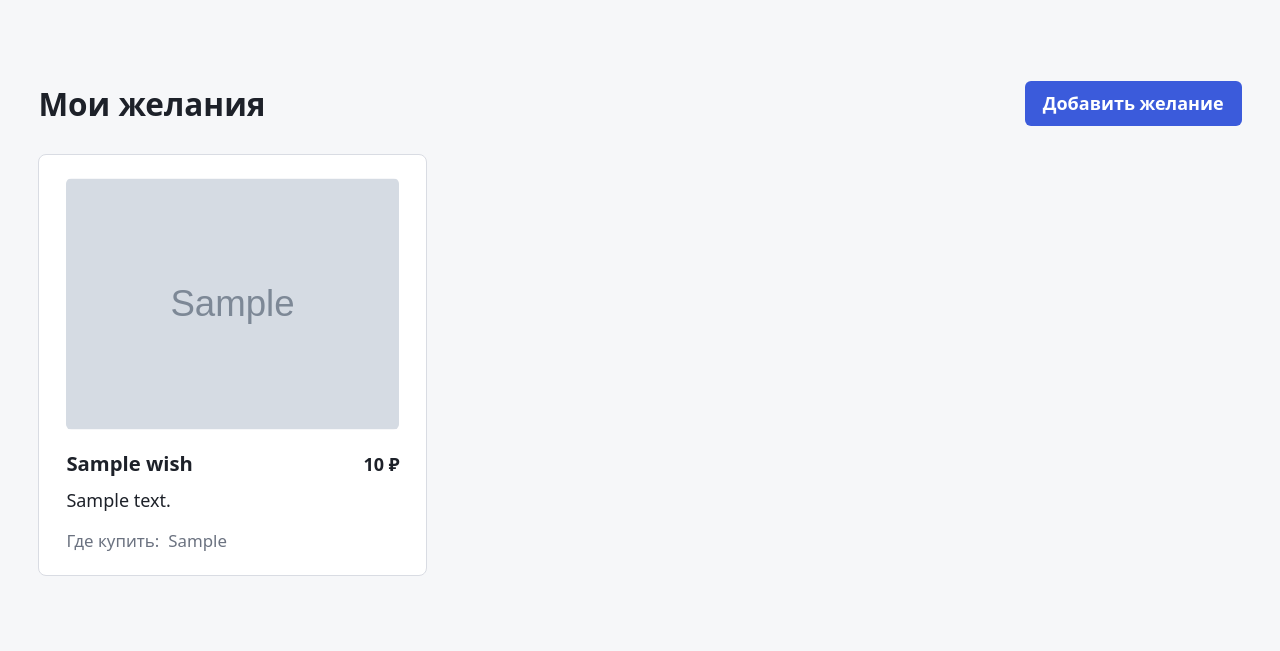
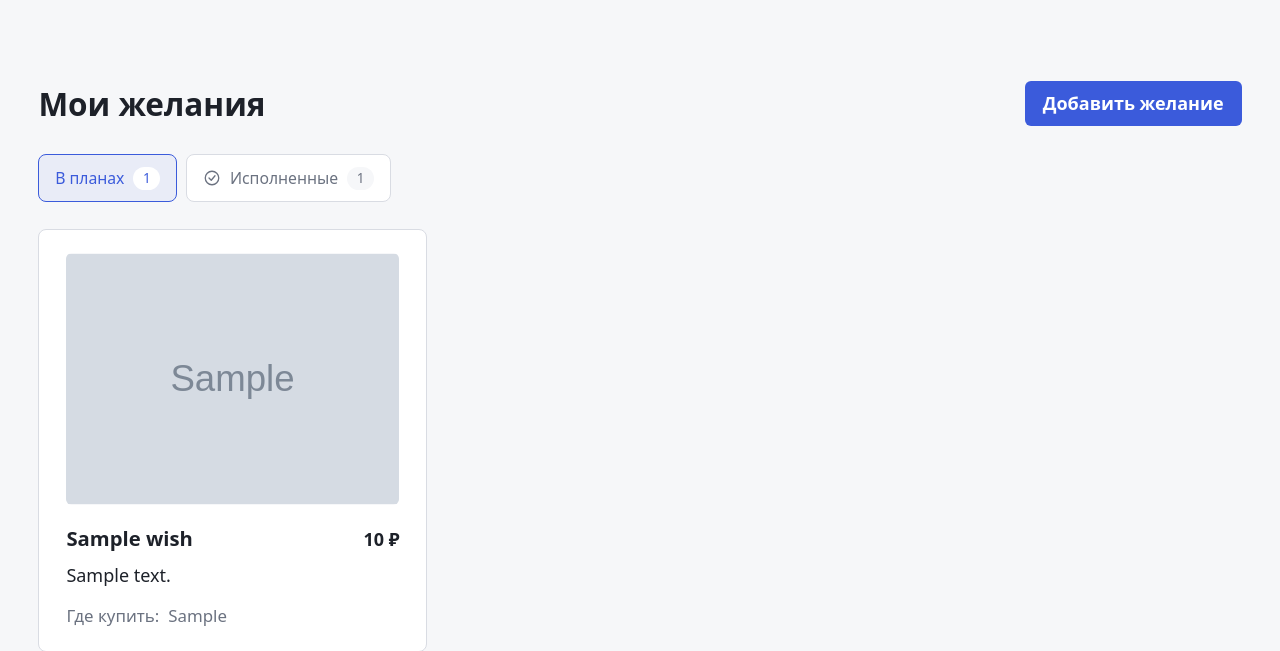
Before and after one commit to nontypeable/wish-list, a Django app: template templates/wishes/wish_list.html in a window 1280 px wide. Shown: the top 651 px of the page. Run offline with Django 5.2, Linux system fonts and the light colour scheme; the template is opened without the code that fills it: most values are stand-ins (such as "Sample title", 1, 10 or a date in 2020); grey boxes marked "Sample" are stand-in pictures.

Commit message:
feat(wishes): add the ability to view fulfilled wishes
and mark the wish as fulfilled

```diff
--- a/static/css/wishes.css
+++ b/static/css/wishes.css
@@ -51,6 +51,58 @@
 .wishes__button:hover {
     color: #fff;
     background: var(--accent-hover);
+}
+
+.wishes__filters {
+    display: flex;
+    flex-wrap: wrap;
+    gap: 0.5rem;
+    margin-bottom: 1.5rem;
+}
+
+.wishes__filter {
+    display: inline-flex;
+    align-items: center;
+    gap: 0.5rem;
+    padding: 0.625rem 0.875rem;
+    font-size: 0.875rem;
+    font-weight: 500;
+    color: var(--text-muted);
+    text-decoration: none;
+    background: var(--surface);
+    border: 1px solid var(--border);
+    border-radius: var(--radius);
+}
+
+.wishes__filter:hover {
+    color: var(--accent);
+    border-color: var(--accent);
+}
+
+.wishes__filter--active {
+    color: var(--accent);
+    background: rgb(59 91 219 / 0.07);
+    border-color: var(--accent);
+}
+
+.wishes__filter--fulfilled.wishes__filter--active {
+    color: var(--success);
+    background: rgb(43 138 62 / 0.07);
+    border-color: var(--success);
+}
+
+.wishes__count {
+    min-width: 1.5rem;
+    padding: 0.0625rem 0.375rem;
+    font-size: 0.75rem;
+    font-variant-numeric: tabular-nums;
+    text-align: center;
+    background: var(--bg);
+    border-radius: 1rem;
+}
+
+.wishes__filter--active .wishes__count {
+    background: var(--surface);
 }
 
 .wishes__list {
--- a/templates/wishes/wish_list.html
+++ b/templates/wishes/wish_list.html
@@ -11,10 +11,18 @@
     <div class="wishes wishes--wide">
         <header class="wishes__header">
             <h1 class="wishes__title">Мои желания</h1>
-            {% if wishes %}
-                <a href="{% url 'wishes:create_wish' %}" class="wishes__button">Добавить желание</a>
-            {% endif %}
+            <a href="{% url 'wishes:create_wish' %}" class="wishes__button">Добавить желание</a>
         </header>
+
+        <nav class="wishes__filters" aria-label="Статус желаний">
+            <a href="{% url 'wishes:get_wish_list' %}" class="wishes__filter{% if not show_fulfilled %} wishes__filter--active{% endif %}"{% if not show_fulfilled %} aria-current="page"{% endif %}>
+                В планах <span class="wishes__count">{{ active_count }}</span>
+            </a>
+            <a href="{% url 'wishes:get_wish_list' %}?status=fulfilled" class="wishes__filter wishes__filter--fulfilled{% if show_fulfilled %} wishes__filter--active{% endif %}"{% if show_fulfilled %} aria-current="page"{% endif %}>
+                <svg width="18" height="18" viewBox="0 0 24 24" fill="none" stroke="currentColor" stroke-width="1.75" stroke-linecap="round" stroke-linejoin="round" aria-hidden="true"><circle cx="12" cy="12" r="9"/><path d="m8 12 3 3 5-6"/></svg>
+                Исполненные <span class="wishes__count">{{ fulfilled_count }}</span>
+            </a>
+        </nav>
 
         {% if wishes %}
             <ul class="wishes__list">
@@ -45,8 +53,13 @@
             </ul>
         {% else %}
             <div class="wishes__empty">
-                <p>В списке пока ничего нет.</p>
-                <a href="{% url 'wishes:create_wish' %}" class="wishes__button">Добавить первое желание</a>
+                {% if show_fulfilled %}
+                    <p>Пока нет исполненных желаний.</p>
+                    <a href="{% url 'wishes:get_wish_list' %}">К желаниям в планах</a>
+                {% else %}
+                    <p>В списке пока ничего нет.</p>
+                    <a href="{% url 'wishes:create_wish' %}" class="wishes__button">Добавить первое желание</a>
+                {% endif %}
             </div>
         {% endif %}
     </div>
--- a/wishes/urls.py
+++ b/wishes/urls.py
@@ -6,4 +6,5 @@ app_name = "wishes"
 urlpatterns = [
     path("", views.get_wish_list, name="get_wish_list"),
     path("create/", views.create_wish, name="create_wish"),
+    path("fulfill/<int:wish>", views.fulfill_wish, name="fulfill_wish"),
 ]
```
Also changed, not shown: wishes/views.py (+20 -4 lines).
